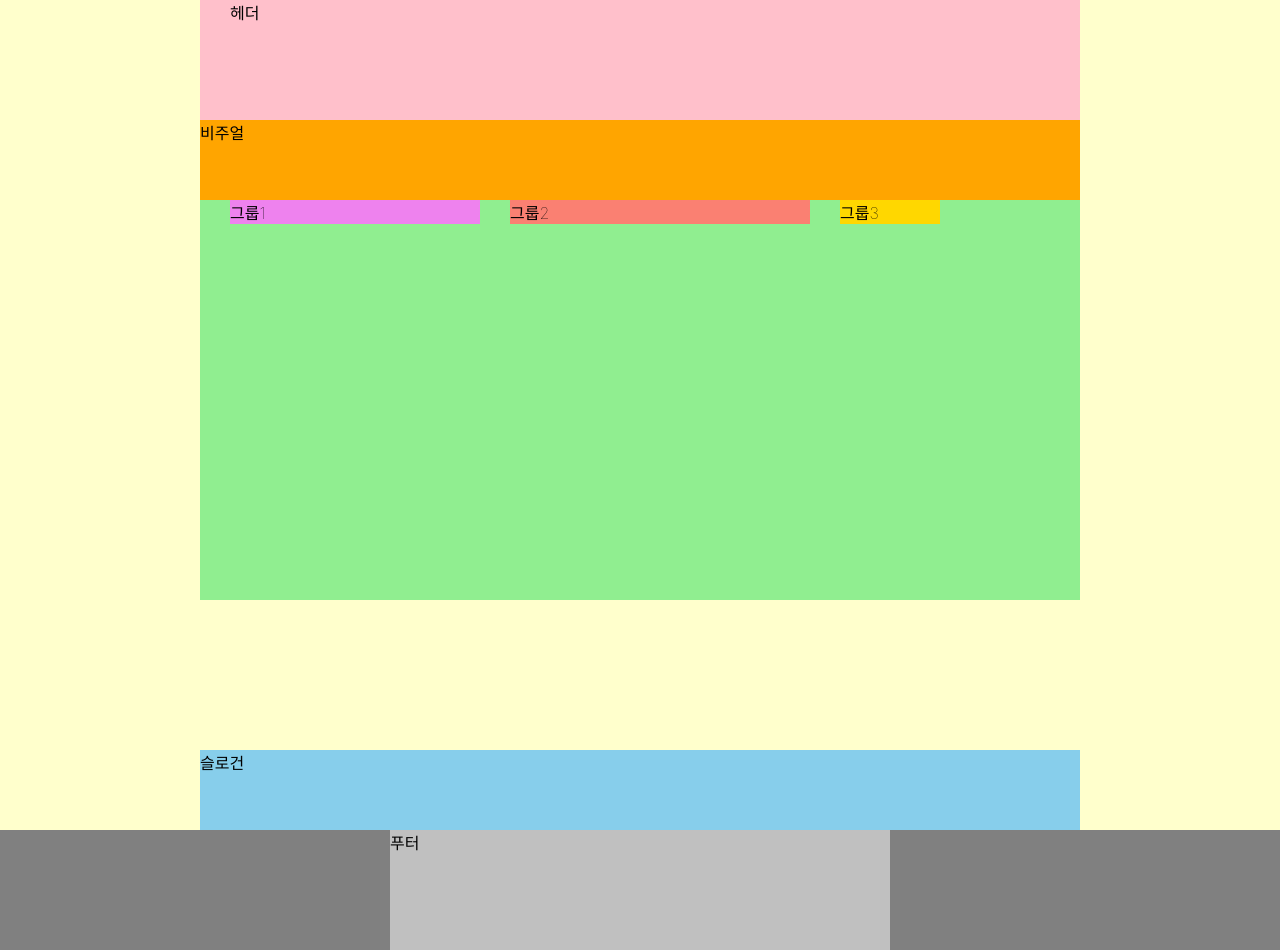
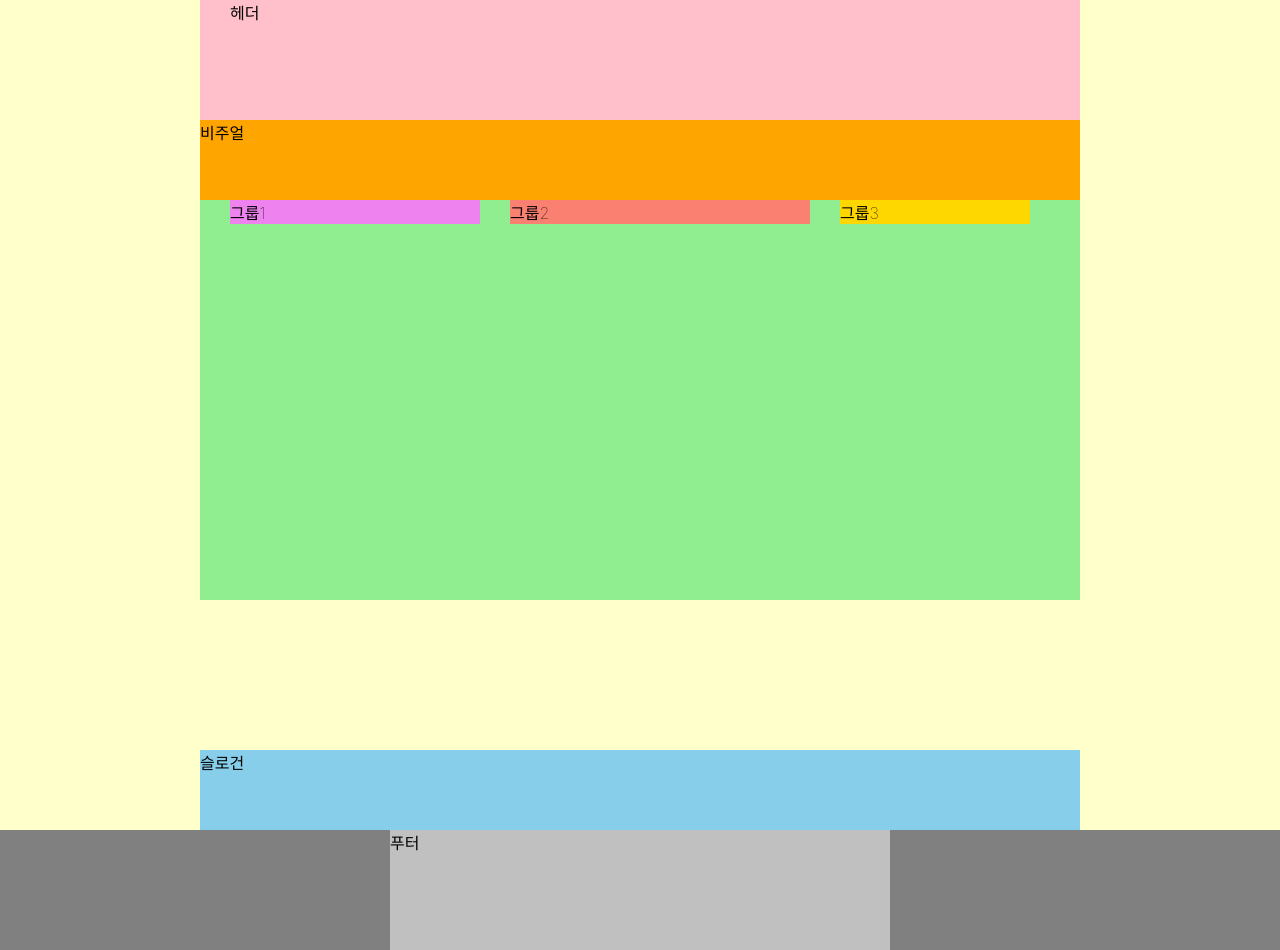
Before and after one commit to nahee09/HTML5, a website: page index.html in a window 1280 px wide. Drawn offline with Linux system fonts and the light colour scheme; a web font is replaced by a local one.

Commit message:
css 조금 수정

```diff
--- a/styles/style.css
+++ b/styles/style.css
@@ -71,7 +71,7 @@
 
 .group3 {
   background-color: gold;
-  width: 100px;
+  width: 190px;
 }
 
 /* 슬로건 */
@@ -79,7 +79,6 @@
   margin-top: 150px;
   background: skyblue;
   height: 10vh;
-  clear: both;
 }
 
 /* 푸터 */
```
